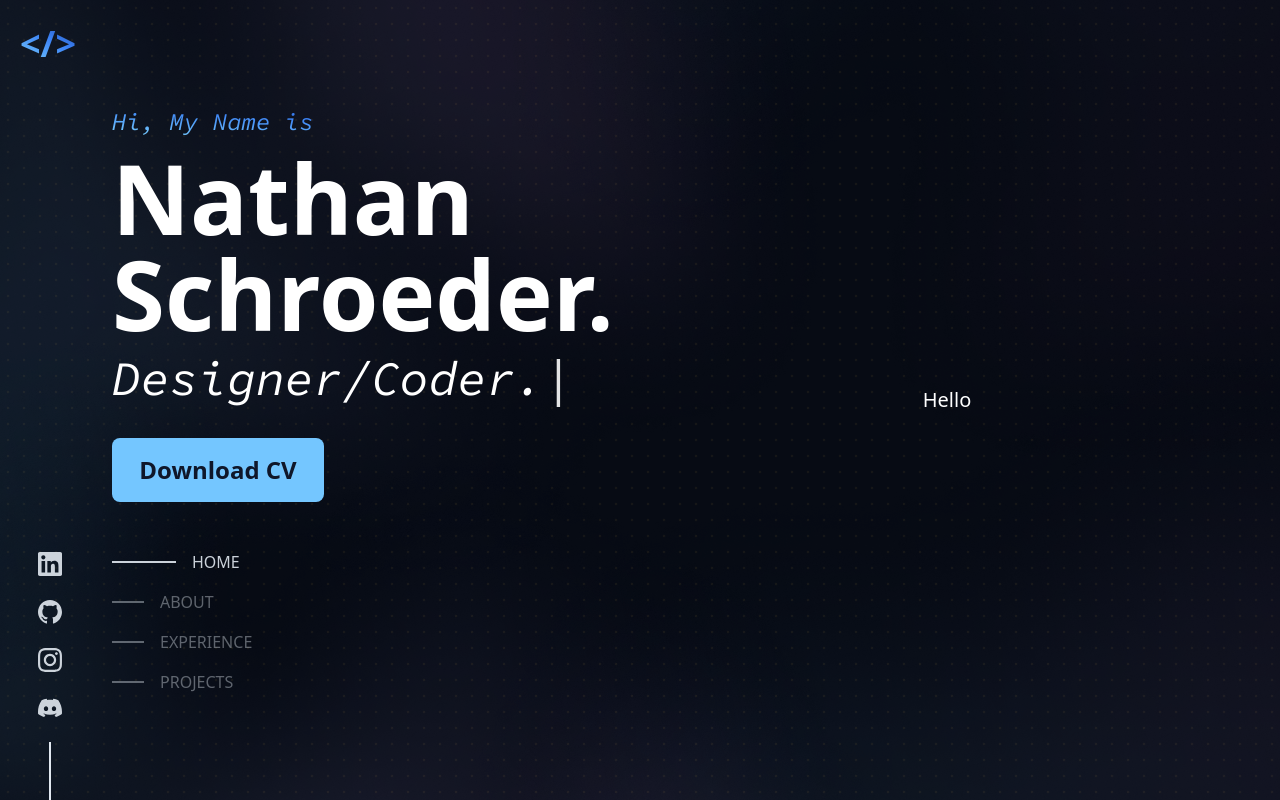
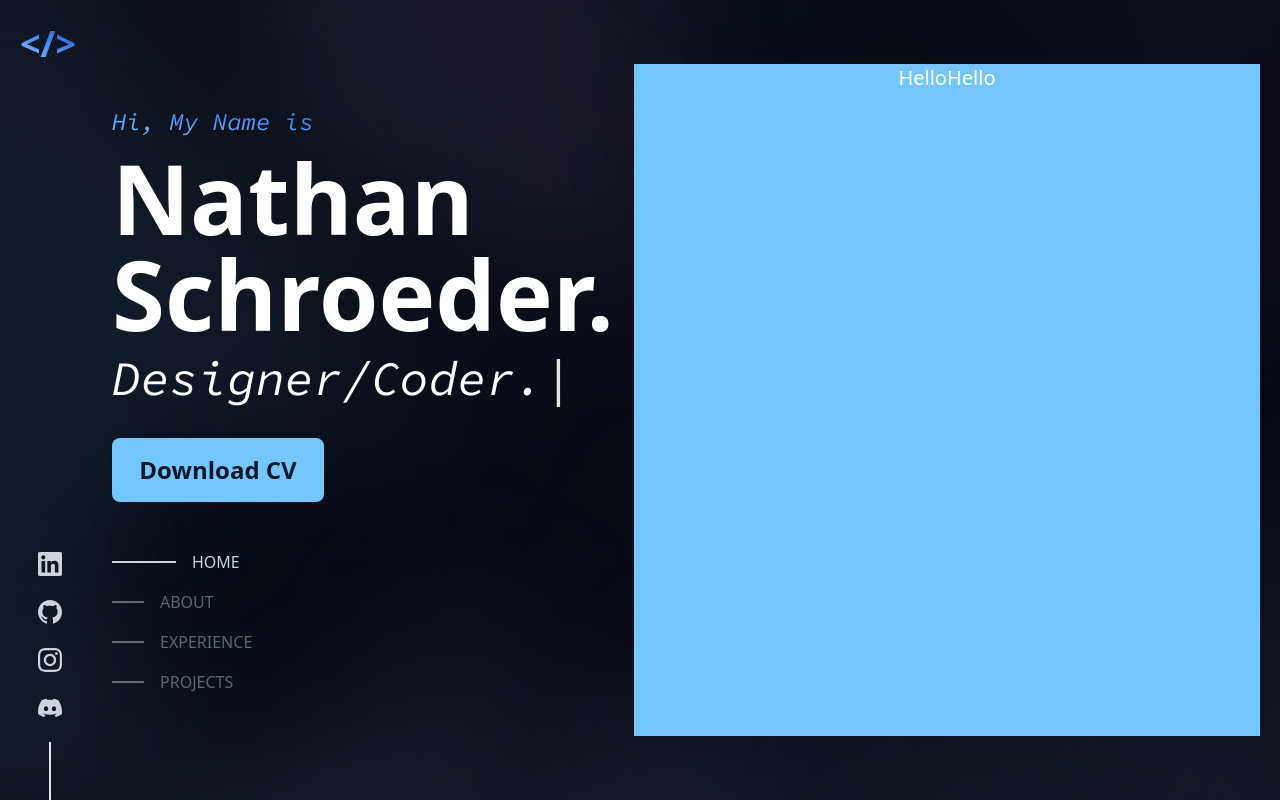
Before and after one commit to SchroederNathan/portfolio, a React (Vite) app: page / in a window 1280 px wide. Built offline with nearby package versions, Linux system fonts and the light colour scheme.

Commit message:
Fixed flex box to work on any screen size

```diff
--- a/src/App.tsx
+++ b/src/App.tsx
@@ -30,22 +30,21 @@ function App() {
   return (
     <>
       <div className="dotted-background w-screen h-screen relative isolate">
-        <div className="relative w-full h-full">
-
-          <div className="min-h-screen flex flex-row justify-center items-center ml-28">
-            <div className="basis-2/5 flex flex-col items-center relative">
+        <div className="relative w-full h-full overflow-scroll">
+          <div className="min-h-screen flex flex-row max-lg:flex-wrap  justify-center items-center ml-28 max-sm:ml-0 max-lg:pt-10">
+            <div className=" flex flex-col items-center relative">
               <div>
-                <p className="text-accent/75 text-2xl italic font-source-code-pro bg-gradient-to-tr from-sky-300 via-blue-500 to-blue-900 bg-clip-text text-transparent text-left">
+                <p className=" text-2xl max-sm:text-lg italic font-source-code-pro bg-gradient-to-tr from-sky-300 via-blue-500 to-blue-900 bg-clip-text text-transparent text-left">
                   Hi, My Name is
                 </p>
-                <h1 className="mt-3 mb-3 font-semibold text-white text-8xl text-left">
+                <h1 className="mt-3 mb-3 font-semibold text-white text-8xl max-sm:text-6xl text-left">
                   Nathan
                   <br /> Schroeder.
                 </h1>
-                <p className="text-5xl mb-5 text-white italic font-source-code-pro text-left">
+                <p className="text-5xl max-sm:text-3xl mb-5 text-white italic font-source-code-pro text-left">
                   <ReactTyped strings={["Designer/Coder."]} typeSpeed={100} />
                 </p>
-                <button className="mt-4 w-[212px] h-[64px] text-2xl font-semibold bg-accent text-custom-dark rounded-lg">
+                <button className="mt-4 max-sm:mt-2 w-[212px] max-sm:w-[160px] h-[64px] max-sm:h-[52px] text-2xl max-sm:text-lg font-semibold bg-accent text-custom-dark rounded-lg">
                   Download CV
                 </button>
 
@@ -59,17 +58,16 @@ function App() {
               </div>
             </div>
 
-            <div className="basis-3/5 flex justify-center items-center">
+            <div className="flex w-full h-[42rem] m-5 bg-accent justify-center">
+              <p className="text-xl text-white">Hello</p>
               <p className="text-xl text-white">Hello</p>
             </div>
           </div>
 
           <Socials />
-          <Background/>
+          <Background />
         </div>
       </div>
-
-
     </>
   );
 }
--- a/src/components/Background.tsx
+++ b/src/components/Background.tsx
@@ -3,8 +3,8 @@ const Background = () => {
         <div className="absolute top-0 left-0 w-full h-full -z-10">
             <img src="/images/Vector.png" className=" -z-10" />
             <img src="/images/Vector-1.png" className="absolute top-0 right-0 -z-10" />
-            <img src="/images/Vector-2.png" className="absolute bottom-0 left-0 -z-10" />
-            <img src="/images/Vector-3.png" className="absolute bottom-0 right-0 -z-10" />
+            <img src="/images/Vector-2.png" className="fixed bottom-0 left-0 -z-10" />
+            <img src="/images/Vector-3.png" className="fixed bottom-0 right-0 -z-10" />
         </div>
     )
 }
--- a/src/components/Socials.tsx
+++ b/src/components/Socials.tsx
@@ -1,6 +1,6 @@
 const Socials = () => {
     return (
-        <div className="fixed bottom-0 left-0 h-full w-[100px]">
+        <div className="fixed bottom-0 left-0 h-full w-[100px] max-sm:hidden">
             <p className="absolute left-5 right-0 m-auto text-4xl font-semibold mt-6 bg-gradient-to-tr from-sky-300 via-blue-500 to-blue-900 bg-clip-text text-transparent">
                 &lt;/&gt;
             </p>
```
